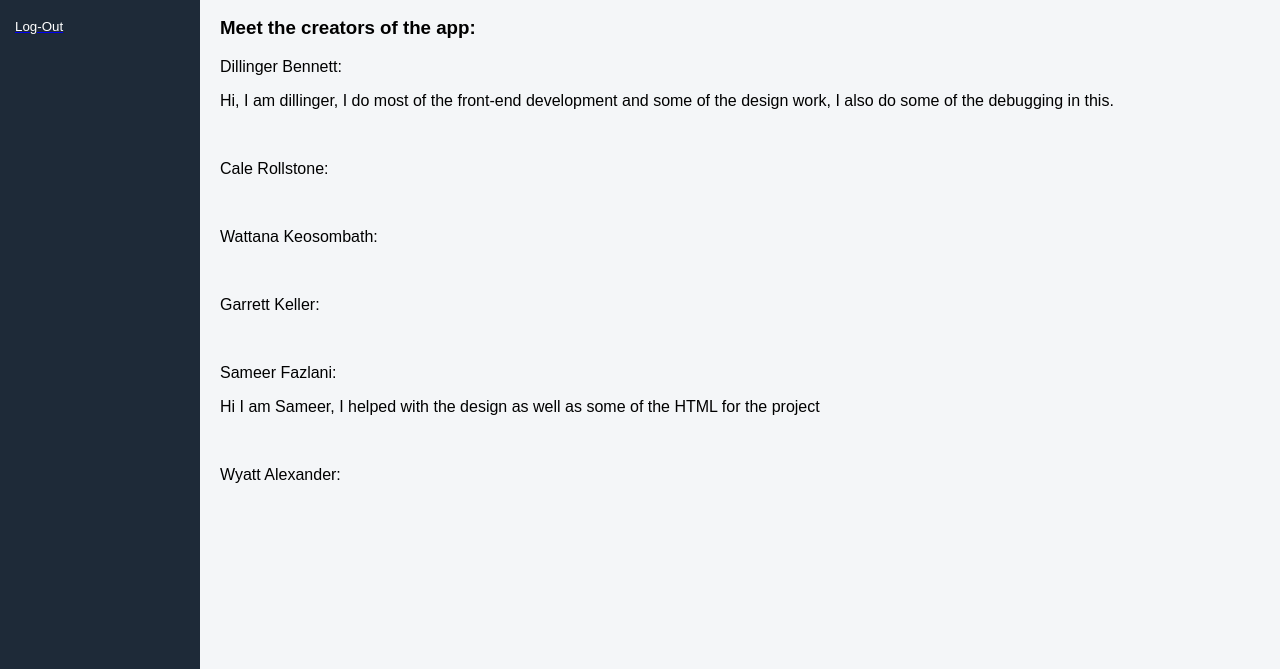
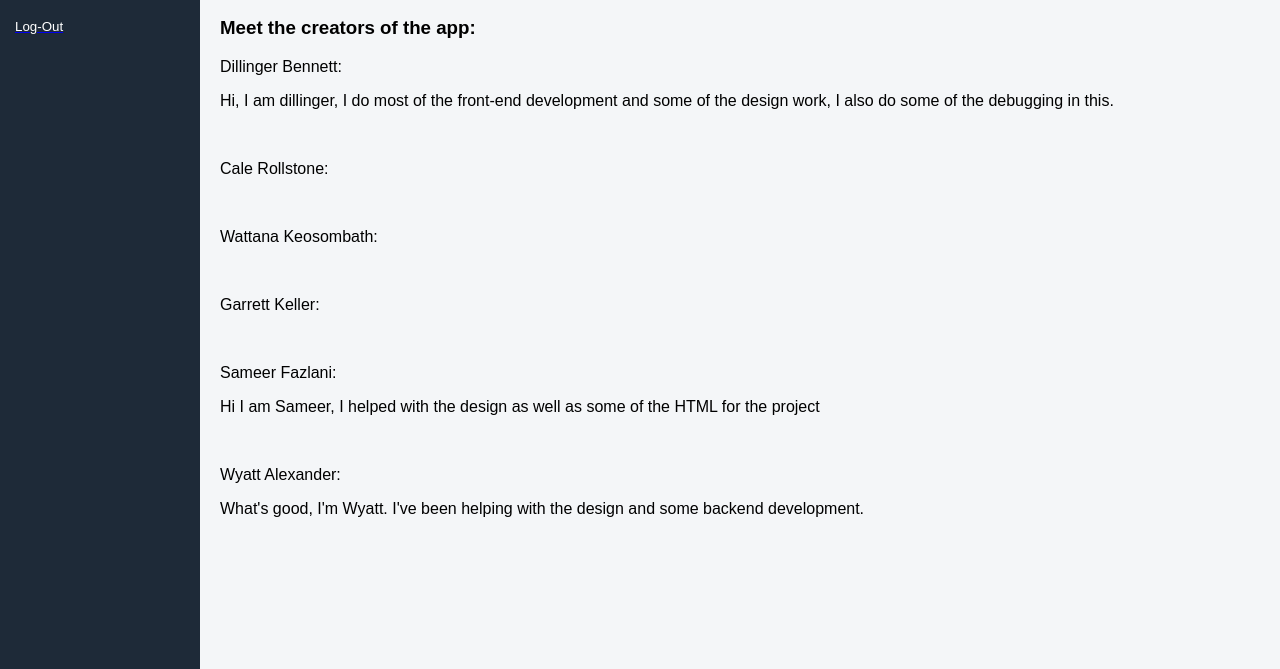
Before and after one commit to DillingerB/Medical_AI_Demo, a plain HTML site: page dashboard.html in a window 1280 px wide. Both pictures are taken after a click on the button "About". Shown: the part 131-800 px from the top of the page. Drawn offline with Linux system fonts and the light colour scheme.

Commit message:
Added wyatt description

```diff
--- a/dashboard.html
+++ b/dashboard.html
@@ -37,7 +37,7 @@
     <p>Sameer Fazlani:</p>
     <p>Hi I am Sameer, I helped with the design as well as some of the HTML for the project </p><br>
     <p>Wyatt Alexander:</p>
-    <p></p><br>
+    <p>What's good, I'm Wyatt. I've been helping with the design and some backend development.</p><br>
   </div>
 
   <!-- PRESCRIPTION -->
```
